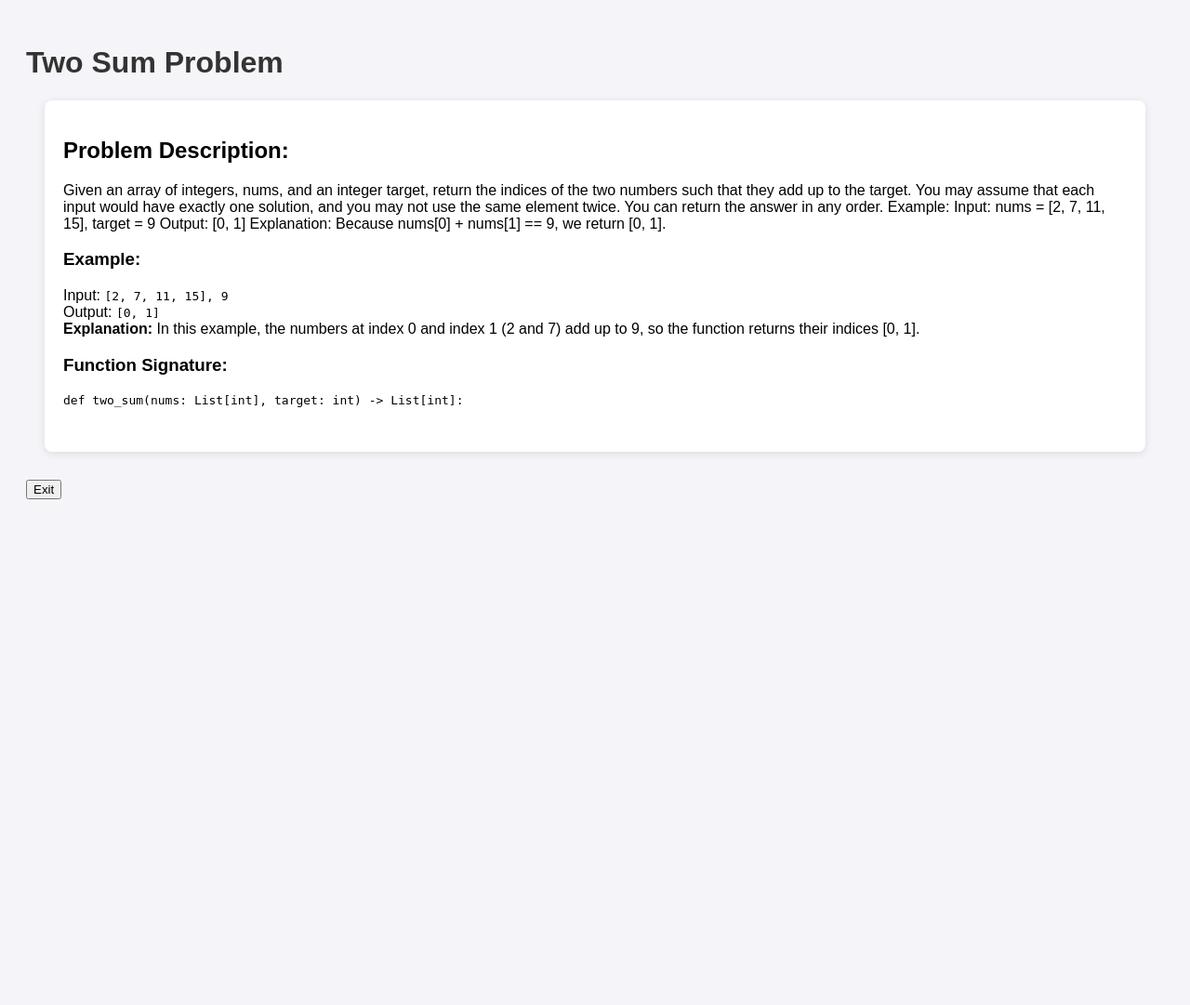
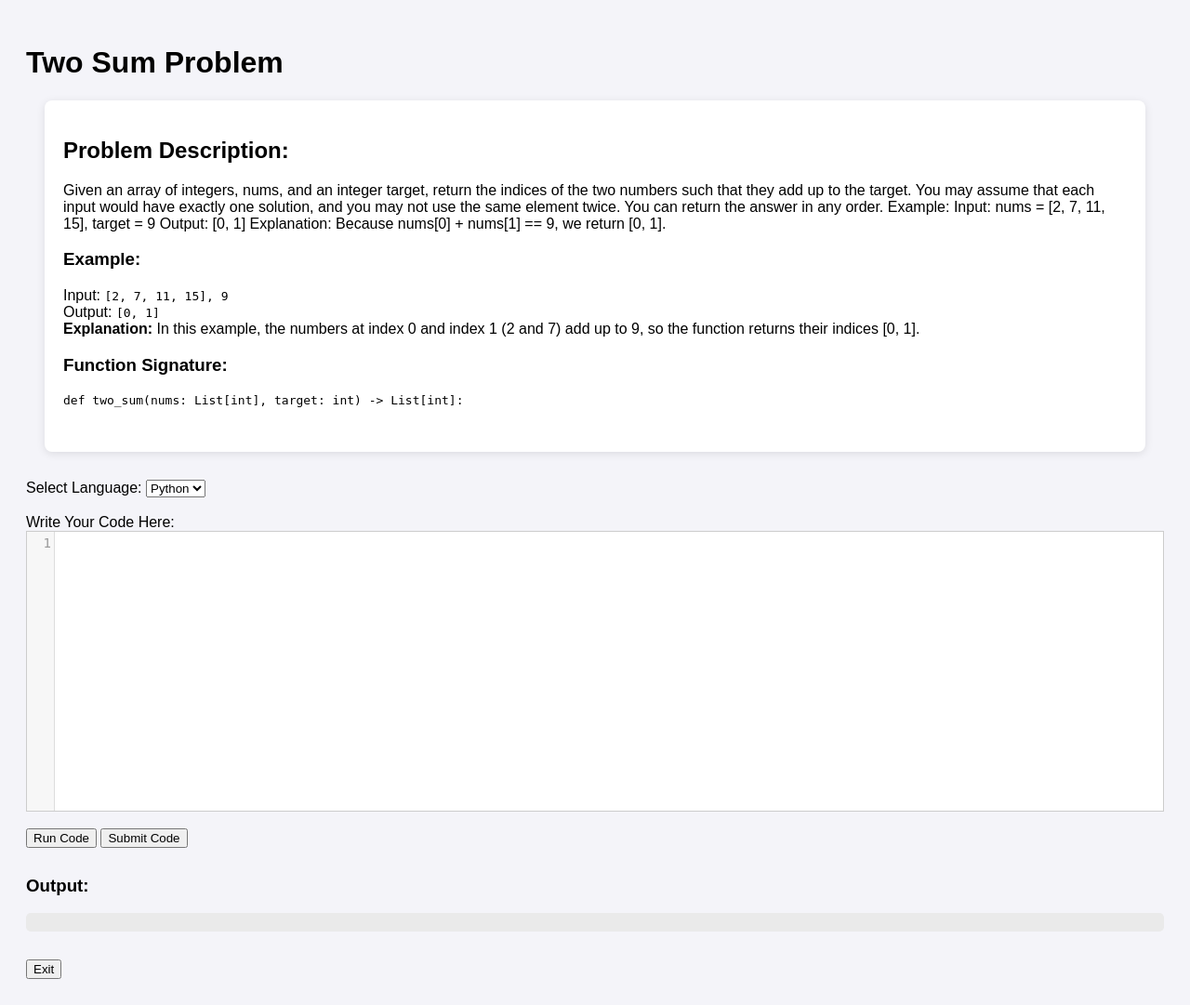
Before and after one commit to Aman88600/online-coding-platform, a Django app: a page that uses app_1/templates/app_1/problem_detail.html in a window 1280 px wide. Shown: the whole page at 93% size. Before the commit the page ends 537 px from the top, so only its background shows below. Run offline with Django 5.2, Linux system fonts and the light colour scheme; data comes from the database, SQL or seed files in the repository; both versions use the stored data as it was after the commit.

Commit message:
Now_python_works

```diff
--- a/app_1/models.py
+++ b/app_1/models.py
@@ -28,5 +28,7 @@ class Problems(models.Model):
     # Optional: Solution or hints for the problem (You can leave it empty or add later)
     solution = models.TextField(blank=True, null=True, default="No solution provided yet.")  # Default solution if not provided
 
+    test_cases = models.JSONField(default=list)
+
     def __str__(self):
         return f"Problem: {self.problem_name}"
--- a/app_1/templates/app_1/problem_detail.html
+++ b/app_1/templates/app_1/problem_detail.html
@@ -20,10 +20,25 @@
         .form-container {
             margin-top: 30px;
         }
-        h1 {
-            color: #333;
+        .CodeMirror {
+            border: 1px solid #ccc;
+            font-size: 14px;
+            height: auto;
+        }
+        #output {
+            background-color: #eaeaea;
+            padding: 10px;
+            border-radius: 5px;
+            white-space: pre-wrap;
+            font-family: monospace;
         }
     </style>
+
+    <!-- Include CodeMirror -->
+    <link rel="stylesheet" href="https://cdnjs.cloudflare.com/ajax/libs/codemirror/5.65.0/codemirror.min.css">
+    <script src="https://cdnjs.cloudflare.com/ajax/libs/codemirror/5.65.0/codemirror.min.js"></script>
+    <script src="https://cdnjs.cloudflare.com/ajax/libs/codemirror/5.65.0/mode/python/python.min.js"></script>
+    <script src="https://cdnjs.cloudflare.com/ajax/libs/codemirror/5.65.0/mode/clike/clike.min.js"></script>
 </head>
 <body>
     <h1>{{ problem.problem_name }} Problem</h1>
@@ -45,12 +60,95 @@
         </pre>
     </div>
 
+    <!-- Code Submission Form -->
     <div class="form-container">
-        <!-- Exit Button Form -->
+        <form action="" method="">
+            {% csrf_token %}
+
+            <!-- Language Selection -->
+            <label for="language">Select Language:</label>
+            <select id="language">
+                <option value="python">Python</option>
+                <option value="c">C</option>
+                <option value="cpp">C++</option>
+            </select>
+
+            <br><br>
+
+            <label for="code">Write Your Code Here:</label>
+            <textarea id="code" name="code"></textarea>
+            <br>
+
+            <button type="button" onclick="runCode()">Run Code</button>
+            <button type="submit">Submit Code</button>
+        </form>
+    </div>
+
+    <!-- Output Section -->
+    <div class="form-container">
+        <h3>Output:</h3>
+        <pre id="output"></pre>
+    </div>
+
+    <!-- Exit Button -->
+    <div class="form-container">
         <form action="{% url 'dashboard' %}" method="get">
-            {% csrf_token %}
             <button type="submit">Exit</button>
         </form>
     </div>
+
+    <script>
+        // Define language modes for CodeMirror
+        const languageModes = {
+            python: "python",
+            c: "text/x-csrc",
+            cpp: "text/x-c++src"
+        };
+
+        // Initialize CodeMirror editor
+        var editor = CodeMirror.fromTextArea(document.getElementById("code"), {
+            mode: languageModes.python, // Default to Python
+            lineNumbers: true,
+            matchBrackets: true,
+            indentUnit: 4,
+            theme: "default"
+        });
+
+        // Change CodeMirror mode when language is selected
+        document.getElementById("language").addEventListener("change", function() {
+            var selectedLang = this.value;
+            editor.setOption("mode", languageModes[selectedLang]);
+        });
+
+        // Function to run code
+        function runCode() {
+            var code = editor.getValue();
+            var language = document.getElementById("language").value;
+
+            fetch("{% url 'run_code' problem.problem_name %}", {
+                method: "POST",
+                headers: { "Content-Type": "application/x-www-form-urlencoded" },
+                body: new URLSearchParams({ "code": code, "language": language })
+            })
+            .then(response => response.json())
+            .then(data => {
+                var outputDiv = document.getElementById("output");
+                outputDiv.innerHTML = "";
+
+                if (data.results) {
+                    data.results.forEach((result, index) => {
+                        outputDiv.innerHTML += `Test ${index + 1}: ${result.pass ? "✅ Passed" : "❌ Failed"}<br>`;
+                        outputDiv.innerHTML += `Input: ${result.input}<br>`;
+                        outputDiv.innerHTML += `Expected: ${result.expected}<br>`;
+                        outputDiv.innerHTML += `Your Output: ${result.actual}<br><br>`;
+                        outputDiv.innerHTML += `Your Code: ${result.code}<br><br>`;
+                    });
+                } else {
+                    outputDiv.innerHTML = data.error || "No output.";
+                }
+            })
+            .catch(error => console.error("Error:", error));
+        }
+    </script>
 </body>
 </html>
--- a/app_1/urls.py
+++ b/app_1/urls.py
@@ -5,5 +5,6 @@ urlpatterns = [
     path('signup', views.signup, name='signup'),
     path('login', views.login, name='login'),
     path('dashboard', views.dashboard, name='dashboard'),
+    path('run_code/<str:problem_name>/', views.run_code, name='run_code'),
     path('problems/<str:problem_name>', views.problems, name='problems')
     ]
--- a/app_1/views.py
+++ b/app_1/views.py
@@ -1,6 +1,115 @@
 from django.shortcuts import render, redirect, get_object_or_404
 from .models import Coders, Problems
 from django.contrib import messages
+import subprocess
+import tempfile
+import os
+import json
+from django.http import JsonResponse
+from django.views.decorators.csrf import csrf_exempt
+import sys
+
+
+class ListNode:
+    def __init__(self, val=0, next=None):
+        self.val = val
+        self.next = next
+
+def list_to_linked_list(numbers):
+    """ Converts a list of numbers into a linked list. """
+    dummy = ListNode()
+    current = dummy
+    for num in numbers:
+        current.next = ListNode(num)
+        current = current.next
+    return dummy.next
+
+def linked_list_to_list(node):
+    """ Converts a linked list into a list of numbers. """
+    result = []
+    while node:
+        result.append(node.val)
+        node = node.next
+    return result
+
+@csrf_exempt
+def run_code(request, problem_name):
+    if request.method == "POST":
+        code = request.POST.get("code", "")
+        language = request.POST.get("language", "python")
+
+        if not code:
+            return JsonResponse({"error": "No code provided!"}, status=400)
+
+        problem = Problems.objects.get(problem_name=problem_name)
+        test_cases = problem.test_cases  # Retrieve stored test cases
+
+        file_ext = {"python": ".py", "c": ".c", "cpp": ".cpp"}
+        PYTHON_EXECUTABLE = "C:\\Users\\hp\\AppData\\Local\\Programs\\Python\\Python312\\python.exe"
+
+        run_cmd = {
+            "python": f"{PYTHON_EXECUTABLE} {{file}}",
+            "c": "./{exe}",
+            "cpp": "./{exe}"
+        }
+
+        results = []
+        with tempfile.TemporaryDirectory() as temp_dir:
+            file_path = os.path.join(temp_dir, "solution" + file_ext[language])
+
+            # ✅ Fix: Use UTF-8 encoding to prevent Unicode errors
+            with open(file_path, "w", encoding="utf-8") as f:
+                f.write(code)
+
+            for case in test_cases:
+                raw_input = case["input"]
+                expected_output = case["expected"]
+
+                # 🔹 **Handle Linked List Problems**
+                if "l1" in raw_input and "l2" in raw_input:
+                    l1_str = " ".join(map(str, raw_input["l1"]))
+                    l2_str = " ".join(map(str, raw_input["l2"]))
+                    formatted_input = f"{l1_str}\n{l2_str}\n"
+                    expected_output_str = " ".join(map(str, expected_output))
+                else:
+                    formatted_input = format_input(raw_input)
+                    expected_output_str = format_output(expected_output)
+
+                # Run the user's code with properly formatted input
+                process = subprocess.run(
+                    run_cmd[language].format(file=file_path),
+                    input=formatted_input, text=True, shell=True, capture_output=True, timeout=5, encoding="utf-8"
+                )
+
+                actual_output = process.stdout.strip().replace(",", " ")  # Normalize output formatting
+
+                results.append({
+                    "input": formatted_input.strip(),
+                    "expected": expected_output_str,
+                    "actual": actual_output,
+                    "pass": actual_output == expected_output_str,
+                    "code": code
+                })
+
+        return JsonResponse({"results": results})
+
+def format_input(raw_input):
+    """ General input formatting. """
+    if isinstance(raw_input, dict) and "nums" in raw_input and "target" in raw_input:
+        nums_str = " ".join(map(str, raw_input["nums"]))
+        return f"{nums_str}\n{raw_input['target']}\n"
+    elif isinstance(raw_input, list):
+        return "\n".join(" ".join(map(str, row)) for row in raw_input)
+    return str(raw_input)
+
+def format_output(expected_output):
+    """ Converts expected output into a comparable string. """
+    if isinstance(expected_output, list):
+        return " ".join(map(str, expected_output))
+    return str(expected_output)
+
+
+
 # Create your views here.
 def index(request):
     return render(request, 'app_1/index.html')
```
Also changed, not shown: app_1/migrations/0004_problems_test_cases.py (added), db.sqlite3.
